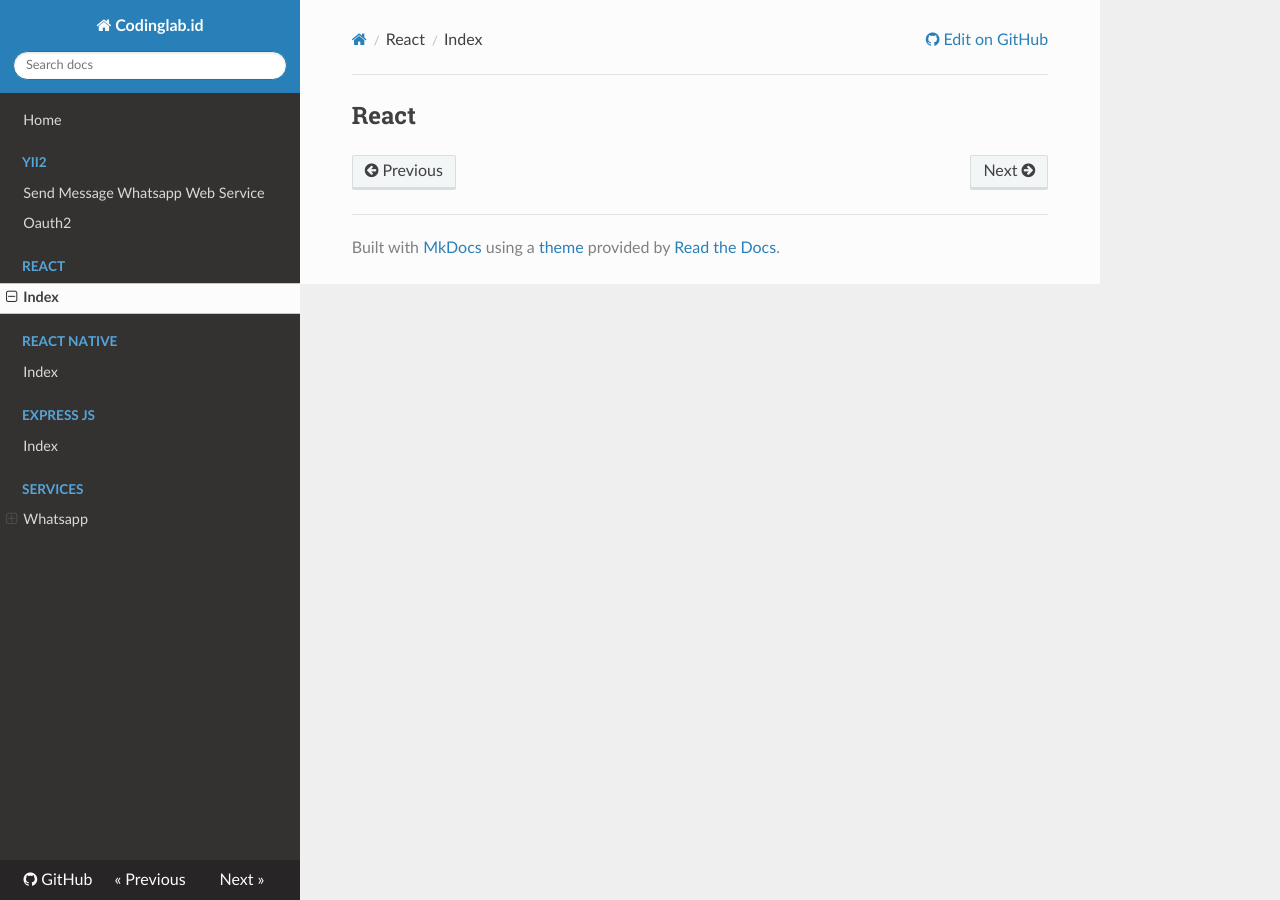
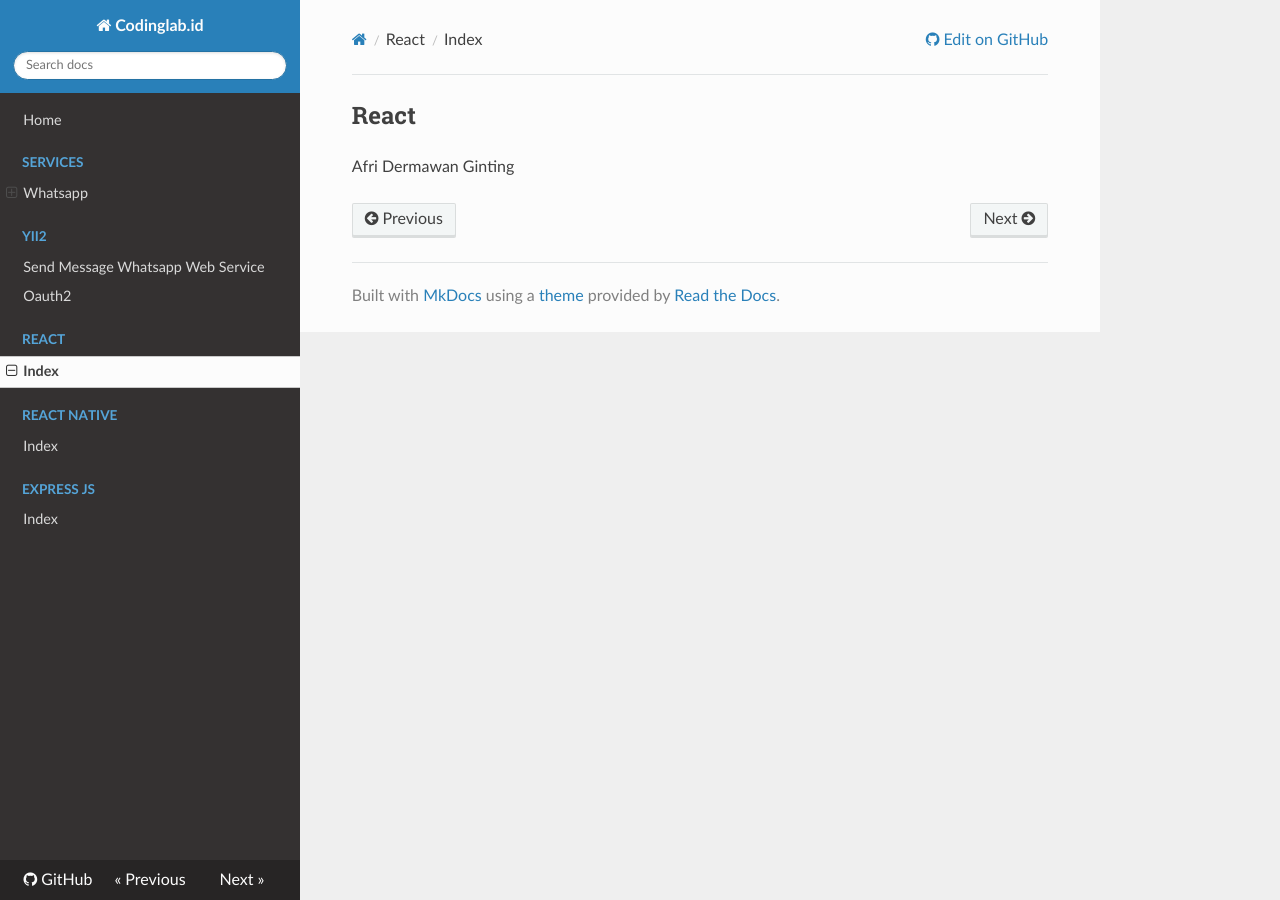
Before and after one commit to MuhammadAnsoriNasution/rtd, an MkDocs documentation site: the page built from docs/react/index.md, in a window 1280 px wide. Built offline with MkDocs 1.6.1, drawn with Linux system fonts in a browser that asks for light colours; nearby versions of some CDN libraries.

Commit message:
edit urutan menu

```diff
--- a/docs/react/index.md
+++ b/docs/react/index.md
@@ -1 +1,3 @@
 ## React
+
+Afri Dermawan Ginting
--- a/mkdocs.yml
+++ b/mkdocs.yml
@@ -3,6 +3,9 @@ site_url: https://muhammadansorinasution-rtd.readthedocs.io/en/latest/
 repo_url: https://github.com/MuhammadAnsoriNasution/rtd
 nav:
   - Home: "index.md"
+  - "Services":
+    - "Whatsapp":
+        - "Whatsapp Web Js": "services/whatsapp/whatsapp-web-js.md"
   - "Yii2":
       - "Send Message Whatsapp Web Service": "yii2/send-message-whatsapp-web-js-service.md"
       - "Oauth2": "yii2/oauth2.md"
@@ -29,9 +32,7 @@ nav:
   #     - "User Guide22":
   #         - "user-guide/getting-started3.md"
   #         - "user-guide/configuration-options3.md"
-  - "Services":
-      - "Whatsapp":
-          - "Whatsapp Web Js": "services/whatsapp/whatsapp-web-js.md"
+
 
 theme:
   name: readthedocs
```
